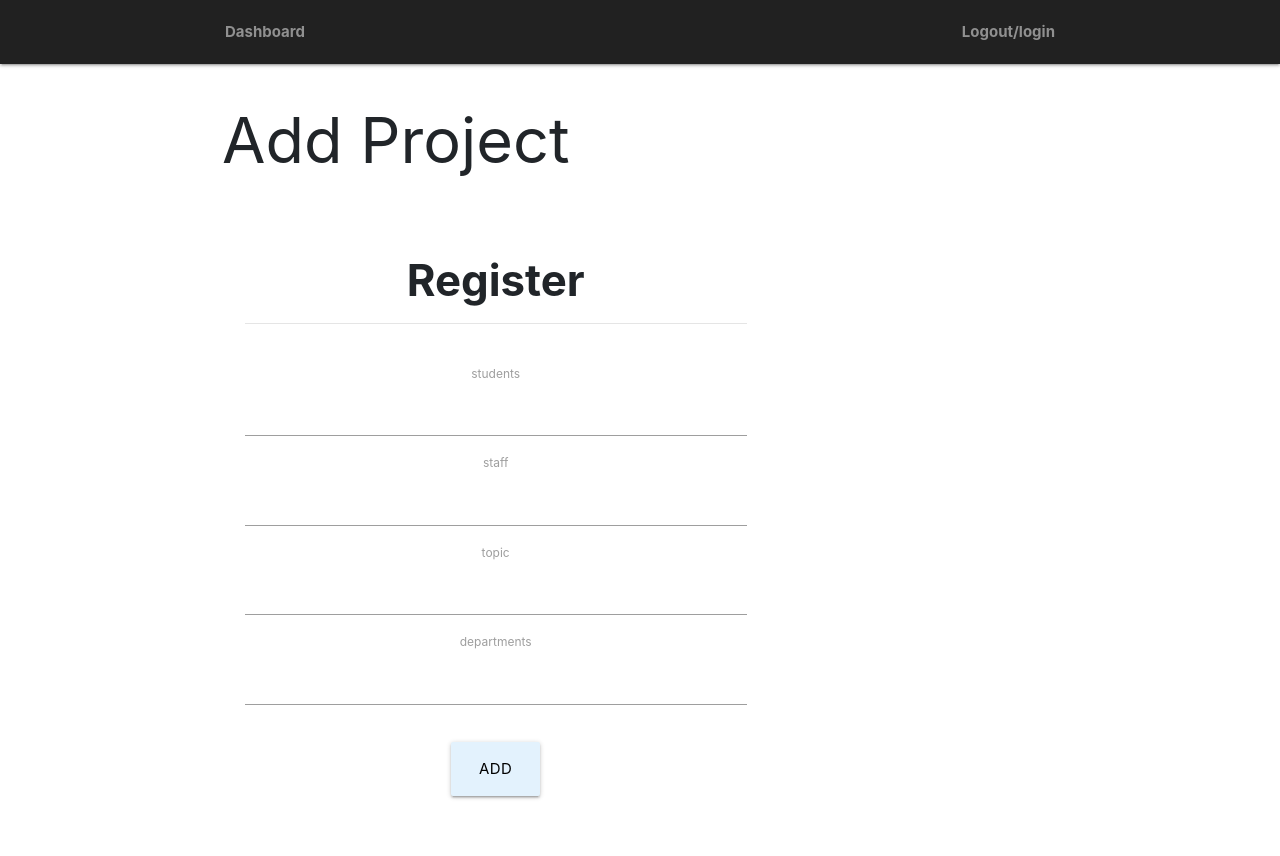
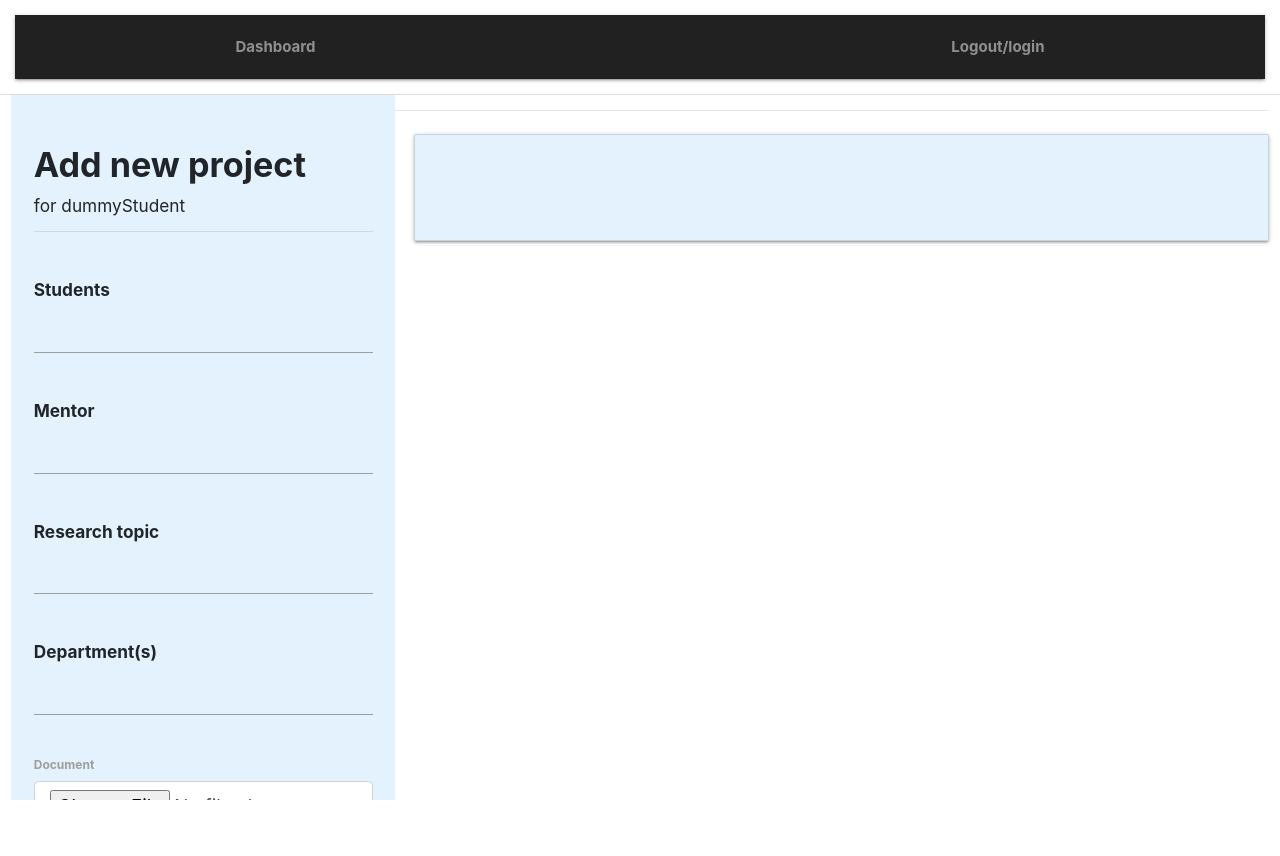
Before and after one commit to revathivijay/EWL-Using-Blockchain, a Flask app: page /add_project in a window 1280 px wide. After the commit the page ends 800 px from the top, so only its background shows below. Run offline with Flask 2, Linux system fonts and the light colour scheme; the visitor is signed in with stand-in values (Sample User, id 1); data that the repository does not hold is empty; some libraries are stand-ins or nearby versions.

Commit message:
everything works except after update_proj. CHANGE REPO NAME

```diff
--- a/Portal/forms.py
+++ b/Portal/forms.py
@@ -19,6 +19,9 @@ class SubmitResearchWork(FlaskForm):
     Document = FileField('Document',validators=[FileAllowed(['.docx', '.pdf', '.txt'])])
     submit = SubmitField('Add')
 
+class UpdateResearchWork(FlaskForm):
+    updatedDocument = FileField('Document',validators=[FileAllowed(['.docx', '.pdf', '.txt'])])
+    update = SubmitField('Update')
 
 class ReviewSubmission(FlaskForm):
 	scale = [(1, 'Non-existent'), (2, 'Poor'), (3, 'Average'), (4, 'Good'), (5, 'Excellent')]
--- a/Portal/routes.py
+++ b/Portal/routes.py
@@ -3,7 +3,8 @@
 # from Portal import app
 # from flask import Flask, session, escape, render_template, url_for, flash, redirect, request
 # from werkzeug import url_encode
-from Portal.forms import SubmitResearchWork, ReviewSubmission, LoginForm
+from forms import SubmitResearchWork, ReviewSubmission, LoginForm, UpdateResearchWork
+from werkzeug.utils import secure_filename
 # import hashlib #for SHA512
 from flask_login import login_user, current_user, logout_user, login_required
 # from sqlalchemy.orm import Session
@@ -12,6 +13,7 @@ from flask_login import login_user, current_user, logout_user, login_required
 # 8888888888888888888888888888888888888888888888888888888888888888888888888888888888888888888888888888888
 import os
 import shutil
+from bson.objectid import ObjectId
 from flask import Flask, render_template, request, Response, send_file, redirect, url_for
 # from camera import Camera
 # from send_email import Email
@@ -38,6 +40,7 @@ import os.path
 app = Flask(__name__)
 
 app.config['MONGO_DBNAME'] = 'earn_while_learn'
+app.config['STATIC_FOLDER'] = '/Portal/static/'
 app.config['MONGO_URI'] = 'mongodb://localhost:27017/earn_while_learn'
 app.secret_key = 'hi'
 
@@ -46,119 +49,211 @@ mongo = PyMongo(app)
 APP_ROOT = os.path.dirname(os.path.abspath(__file__))
 print(APP_ROOT)
 
+
 @app.route('/register', methods=['POST', 'GET'])
 def register():
 
-    form = LoginForm(request.form)
-    if 'username' in session:
-        print("IN Session")
-        return redirect('/')
+	form = LoginForm(request.form)
+	if 'username' in session:
+		print("IN Session")
+		return redirect('/')
 
-    if request.method == 'POST':
-        print("using db")
-        users = mongo.db.students
-        user_id = request.form.get('id')
-        user_email = request.form.get('email')
-        print(user_id, user_email)
+	if request.method == 'POST':
+		print("using db")
+		users = mongo.db.students
+		user_id = request.form.get('id')
+		user_email = request.form.get('email')
+		print(user_id, user_email)
 
-        print("search for user")
-        existing_user = users.find_one({'id': user_id})
-        if existing_user is None:
-            print("user doesn't exist")
-            hashpass = bcrypt.hashpw(request.form.get('password').encode('utf-8'), bcrypt.gensalt())
-            users.insert(
-                {'id': user_id,
-                 'email': user_email,
-                 'password': hashpass})
+		print("search for user")
+		existing_user = users.find_one({'id': user_id})
+		if existing_user is None:
+			print("user doesn't exist")
+			hashpass = bcrypt.hashpw(request.form.get('password').encode('utf-8'), bcrypt.gensalt())
+			users.insert(
+				{'id': user_id,
+				 'email': user_email,
+				 'password': hashpass})
 
-            session['username'] = "Eshita"
+			session['username'] = "Eshita"
 
-            print('go home')
-            return redirect('/')
+			print('go home')
+			return redirect('/')
 
-        print('user exists')
-        return render_template('register.html', msg = "The username is taken, please enter a different username", form=form)
+		print('user exists')
+		return render_template('register.html', msg = "The username is taken, please enter a different username", form=form)
 
-    print('send to signup')
-    return render_template('register.html', msg = "", form=form)
+	print('send to signup')
+	return render_template('register.html', msg = "", form=form)
+
 
 @app.route('/register_staff', methods=['POST', 'GET'])
 def register_staff():
 
-    form = LoginForm(request.form)
-    if 'username' in session:
-        print("IN Session")
-        return redirect('/')
+	form = LoginForm(request.form)
+	if 'username' in session:
+		print("IN Session")
+		return redirect('/')
 
-    if request.method == 'POST':
-        print("using db")
-        users = mongo.db.staff
-        user_id = request.form.get('id')
-        user_email = request.form.get('email')
-        print(user_id, user_email)
+	if request.method == 'POST':
+		print("using db")
+		users = mongo.db.staff
+		user_id = request.form.get('id')
+		user_email = request.form.get('email')
+		print(user_id, user_email)
 
-        print("search for user")
-        existing_user = users.find_one({'id': user_id})
-        if existing_user is None:
-            print("user doesn't exist")
-            hashpass = bcrypt.hashpw(request.form.get('password').encode('utf-8'), bcrypt.gensalt())
-            users.insert(
-                {'id': user_id,
-                 'email': user_email,
-                 'password': hashpass})
+		print("search for user")
+		existing_user = users.find_one({'id': user_id})
+		if existing_user is None:
+			print("user doesn't exist")
+			hashpass = bcrypt.hashpw(request.form.get('password').encode('utf-8'), bcrypt.gensalt())
+			users.insert(
+				{'id': user_id,
+				 'email': user_email,
+				 'password': hashpass})
 
-            session['username'] = "Prof. Murli"
+			session['username'] = "Prof. Murli"
 
-            print('go home')
-            return redirect('/')
+			print('go home')
+			return redirect('/')
 
-        print('user exists')
-        return render_template('register_staff.html', msg = "The username is taken, please enter a different username", form=form)
+		print('user exists')
+		return render_template('register_staff.html', msg = "The username is taken, please enter a different username", form=form)
 
-    print('send to signup')
-    return render_template('register_staff.html', msg = "", form=form)
+	print('send to signup')
+	return render_template('register_staff.html', msg = "", form=form)
+
 
 @app.route('/add_project', methods=['POST', 'GET'])
 def add_project():
 
-    form = SubmitResearchWork(request.form)
-    if 'username' not in session:
-        print("IN Session")
-        return redirect('/')
+	submit_work_form = SubmitResearchWork(request.form)
+	update_work_form = UpdateResearchWork(request.form)
+	if 'username' not in session:
+		print("IN Session")
+		return redirect('/')
 
-    if request.method == 'POST':
-        print("using db")
-        users = mongo.db.research
-        user_id_students = request.form.get('students')
-        user_id_staff = request.form.get('staff')
-        project_topic = request.form.get('topic')
-        departments_involved = request.form.get('departments')
-        print(user_id_students, user_id_staff, project_topic, departments_involved)
+	if request.method == 'POST':
+		print("using db")
+		research = mongo.db.research
+		user_id_students = request.form.get('students')
+		user_id_staff = request.form.get('staff')
+		project_topic = request.form.get('topic')
+		departments_involved = request.form.get('departments')
+		print(user_id_students, user_id_staff, project_topic, departments_involved)
 
-        print("inserting project")
-        users.insert(
-            {'students': user_id_students.split(","),
-             'staff': user_id_staff.split(","),
-             'topic':project_topic,
-             'departments': departments_involved.split(",")})
+		target = os.path.join(APP_ROOT, 'static/documents/')  # folder path
+		print(target)
+		if not os.path.isdir(target):
+			os.mkdir(target)  # create folder if not exits
 
-        print('done inserting')
-        return render_template('add_project.html', msg = "", form=form)
+		file_list = []
 
-    print(')))')
-    return render_template('add_project.html', msg = "", form=form)
+		for upload in request.files.getlist("Document"): #multiple image handel
+			filename = secure_filename(upload.filename)
+			destination = "/".join([target, filename])
+			upload.save(destination)
+			print(filename, "ho gayi upload")
+			file_list.append(filename)
+			break
+
+		print('Doc uploaded')
+
+
+		if user_id_students!=None:
+
+			print("############################# inserting project ##################################")
+			research.insert(
+				{'students': user_id_students.split(","),
+				 'staff': user_id_staff.split(","),
+				 'topic':project_topic,
+				 'departments': departments_involved.split(","),
+				 'file_list': file_list})
+
+			print('done inserting')
+			my_projects, topic_list, file_lists = get_project_lists()
+			total = len(my_projects)
+			# for projects now inserted
+			return render_template('add_project.html', msg = "", submit_work_form=submit_work_form, update_work_form=update_work_form, my_projects = my_projects, topic_list=topic_list, file_lists=file_lists, total=total)
+
+		return "NOoooooooooooooooo"
+
+	# for already existing projects
+	my_projects, topic_list, file_lists = get_project_lists()
+	print('$$$$$$$$$$$$$$$$$$$$$$$$$$$$$$$$$$$$$$$$$$$',file_lists)
+	total = len(my_projects)
+	print('already existing projects displayed')
+	return render_template('add_project.html', msg = "", submit_work_form=submit_work_form, update_work_form=update_work_form, my_projects = my_projects, topic_list=topic_list, file_lists=file_lists, total=total)
+
+
+@app.route('/update_project/<id>', methods=['POST'])
+def update_project(id):
+
+	target = os.path.join(APP_ROOT, 'static/documents/')  # folder path
+	print(target)
+	if not os.path.isdir(target):
+		os.mkdir(target)  # create folder if not exits
+
+	files = []
+	for upload in request.files.getlist("Document"): #multiple image handel
+		filename = secure_filename(upload.filename)
+		destination = "/".join([target, filename])
+		upload.save(destination)
+		# research.insert({'file_list': filename})
+		print(filename, "ho gayi upload")
+		files.append(filename)
+		break
+
+	project = mongo.db.research.find_one({"_id":ObjectId(id)})
+	if 'file_list' in project:
+		file_list = project["files"]
+		file_list = append(files[0])
+	else:
+		file_list = [files[0]]
+	db.update({"_id":id}, {"$set":{"file_list":file_list}})
+
+	print('Doc uploaded')
+	return redirect('/add_project')
+
+
+def get_project_lists():
+
+	my_projects = []
+	topic_list = []
+	file_lists = []
+
+	my_id = "171071059"
+
+	print("getting project lists", my_id)
+
+	projects = mongo.db.research
+	project_details= projects.find({})
+	for project in project_details:
+		#print("************************************", project)
+		students = project["students"]
+		if my_id in students:
+			my_projects.append(project["_id"])
+			topic_list.append(project["topic"])
+			if 'file_list' in project:
+				file_lists.append(project["file_list"])
+			else:
+				file_lists.append([])
+				print('No docs uploaded')
+	# print(my_projects, topic_list, file_lists)
+	return my_projects, topic_list, file_lists
+
 
 @app.route('/helper_login_student')
 def helper_login_student():
-    session['username'] = 'Ram'
-    session['id'] = '171071059'
-    return redirect('/dashboard')
+	session['username'] = 'Ram'
+	session['id'] = '171071059'
+	return redirect('/dashboard')
 
 @app.route('/helper_login_staff')
 def helper_login_staff():
-    session['username'] = 'Mr. Murli'
-    session['id'] = '1'
-    return redirect('/')
+	session['username'] = 'Mr. Murli'
+	session['id'] = '1'
+	return redirect('/')
 
 
 # @app.route('/userlogin', methods=['POST', 'GET'])
@@ -188,18 +283,18 @@ def helper_login_staff():
 #
 @app.route('/logout')
 def logout():
-    session.pop('username', None)
-    return redirect('/register')
+	session.pop('username', None)
+	return redirect('/register')
 
 
 @app.route("/")
 def home():
-    return "HOME"
+	return "HOME"
 
 @app.route("/dashboard", methods=['POST', 'GET'])
 def dashboard():
-    form = SubmitResearchWork(request.form)
-    return render_template('dashboard.html', title='Dashboard', form = form)
+	form = SubmitResearchWork(request.form)
+	return render_template('dashboard.html', title='Dashboard', form = form)
 
 
 # @app.route("/login", methods=['GET', 'POST'])
@@ -255,4 +350,4 @@ def dashboard():
 #     return render_template('dashboard.html', title='Dashboard')
 #
 if __name__ == '__main__':
-    app.run(debug=True, port=8080)
+	app.run(debug=True, port=1240)
--- a/Portal/templates/add_project.html
+++ b/Portal/templates/add_project.html
@@ -1,77 +1,159 @@
 {% extends "layout.html" %}
 {% block content %}
-
 <html itemscope itemtype="http://schema.org/Article">
 <body>
-<h1>Add Project</h1>
-<br>
-    <div class="valign col s12 center-align transparent">
-        <form method="POST" action="/add_project">
-            {{ form.hidden_tag() }}
-            <fieldset class="form-group">
-                <h3><b>Register</b></h3>
-                <hr>
-                <br>
 
-                <div class="form-group">
-                    {{ form.students.label(class="form-control-label") }}
-                    {% if form.students.errors %}
-                        {{ form.students(class="form-control form-control-lg is-invalid") }}
+<head>
+    <script src="static/js/pdfobject.js"></script>
+</head>
+     <div class = "child-div blue lighten-5 col s3" style="width: 30%; float:left; position:fixed">
+        <fieldset class="form-group">
+            <br>
+            <h4><b>Add new project</h4>
+            <h6> for dummyStudent </h6>
+            <hr>
+            <br>
+
+        <form method="POST" action="{{ url_for('add_project') }}" enctype="multipart/form-data">
+            <div class="form-group">
+                <h6><b>Students</b></h6>
+                    {% if submit_work_form.students.errors %}
+                        {{ submit_work_form.students(class="form-control form-control-lg is-invalid") }}
                         <div class="invalid-feedback">
-                            {% for error in form.students.errors %}
+                            {% for error in submit_work_form.students.errors %}
                                 <span>{{ error }}</span>
                             {% endfor %}
                         </div>
                     {% else %}
-                        {{ form.students(class="form-control form-control-lg") }}
+                        {{ submit_work_form.students(class="form-control form-control-lg") }}
                     {% endif %}
-                </div>
+            </div>
+            <br>
 
-                <div class="form-group">
-                    {{ form.staff.label(class="form-control-label") }}
-                    {% if form.staff.errors %}
-                        {{ form.staff(class="form-control form-control-lg is-invalid") }}
+            <div class="form-group">
+                <h6><b>Mentor</b></h6>
+                    {% if submit_work_form.staff.errors %}
+                        {{ submit_work_form.staff(class="form-control form-control-lg is-invalid") }}
                         <div class="invalid-feedback">
-                            {% for error in form.staff.errors %}
+                            {% for error in submit_work_form.staff.errors %}
                                 <span>{{ error }}</span>
                             {% endfor %}
                         </div>
                     {% else %}
-                        {{ form.staff(class="form-control form-control-lg") }}
+                        {{ submit_work_form.staff(class="form-control form-control-lg") }}
                     {% endif %}
-                </div>
-                <div class="form-group">
-                    {{ form.topic.label(class="form-control-label") }}
-                    {% if form.topic.errors %}
-                        {{ form.topic(class="form-control form-control-lg is-invalid") }}
+            </div>
+            <br>
+
+            <div class="form-group">
+                <h6><b>Research topic</b></h6>
+                    {% if submit_work_form.topic.errors %}
+                        {{ submit_work_form.topic(class="form-control form-control-lg is-invalid") }}
                         <div class="invalid-feedback">
-                            {% for error in form.topic.errors %}
+                            {% for error in submit_work_form.topic.errors %}
                                 <span>{{ error }}</span>
                             {% endfor %}
                         </div>
                     {% else %}
-                        {{ form.topic(class="form-control form-control-lg") }}
+                        {{ submit_work_form.topic(class="form-control form-control-lg") }}
                     {% endif %}
-                </div>
-                <div class="form-group">
-                    {{ form.departments.label(class="form-control-label") }}
-                    {% if form.departments.errors %}
-                        {{ form.departments(class="form-control form-control-lg is-invalid") }}
+            </div>
+            <br>
+
+            <div class="form-group">
+                <h6><b>Department(s)</b></h6>
+                    {% if submit_work_form.departments.errors %}
+                        {{ submit_work_form.departments(class="form-control form-control-lg is-invalid") }}
                         <div class="invalid-feedback">
-                            {% for error in form.departments.errors %}
+                            {% for error in submit_work_form.departments.errors %}
                                 <span>{{ error }}</span>
                             {% endfor %}
                         </div>
                     {% else %}
-                        {{ form.departments(class="form-control form-control-lg") }}
+                        {{ submit_work_form.departments(class="form-control form-control-lg") }}
                     {% endif %}
-                </div>
+            </div>
             <br>
 
             <div class="form-group">
-            {{ form.submit(class="button-border hoverable waves-effect waves-light btn-large blue lighten-5 black-text") }}
+                 {{ submit_work_form.Document.label(class="form-control-label") }}
+                 {% if submit_work_form.Document.errors %}
+                     {{ submit_work_form.Document(class="form-control form-control-lg is-invalid") }}
+                     <div class="invalid-feedback">
+                         {% for error in submit_work_form.Document.errors %}
+                             <span>{{ error }}</span>
+                         {% endfor %}
+                     </div>
+                 {% else %}
+                     {{ submit_work_form.Document(class="form-control form-control-lg") }}
+                 {% endif %}
             </div>
+
+            <div class="form-group">
+            <a href = "{{ url_for('add_project') }}"> {{ submit_work_form.submit(class="button-border hoverable waves-effect waves-light btn-large blue lighten-3 black-text") }} </a>
+            </div>
+            </b></h4>
         </form>
+    </fieldset>
+</div>
+    <hr>
+    <div class = "child-div card blue lighten-5 col s7" style="width: 68%; float:right; overflow-y:scroll; height:100%; ">
+        <fieldset class="form-group">
+            <br>
+
+           {% for i in range(0, total) %}
+
+                <div class="form-group">
+                    <h5><b>{{ topic_list[i] }}</b></h5>
+                    <i>Status:</i> Submitted for publication  <br>
+                    <br>
+                    {% for file in file_lists[i] %}
+                        <embed src="./static/documents/{{ file }}" type="application/pdf" height="400px" width="80%">
+                        <hr>
+                    {% endfor %}
+                </div>
+                <br>
+
+                <div class = "dim">
+                <span class = 'black-text'>
+                    <h6><b> Update your progress</b></h6>
+                    <form method="POST" action="{{ url_for('update_project', id=my_projects[i]) }}" enctype="multipart/form-data">
+                    <div class="form-group">
+                             {{ update_work_form.updatedDocument.label(class="form-control-label") }}
+                             {% if update_work_form.updatedDocument.errors %}
+                                 {{ update_work_form.updatedDocument(class="form-control form-control-lg is-invalid") }}
+                                 <div class="invalid-feedback">
+                                     {% for error in update_work_form.updatedDocument.errors %}
+                                         <span>{{ error }}</span>
+                                     {% endfor %}
+                                 </div>
+                             {% else %}
+                                 {{ update_work_form.updatedDocument(class="form-control form-control-lg") }}
+                             {% endif %}
+                    </div>
+                </span>
+                <div class="form-group">
+                    <a href = "{{ url_for('update_project', id=my_projects[i]) }}"> {{ update_work_form.update(class="button-border hoverable waves-effect waves-light btn-large blue lighten-3 black-text") }} </a>
+                </div>
+            </form>
+        </form>
+                </p>
+                </div>
+                <br>
+                <hr>
+                <br>
+
+
+           {% endfor %}
+
+
+
+        </fieldset>
+    </div>
+
+
+
     </body>
 </html>
+
 {% endblock content %}
--- a/Portal/templates/layout.html
+++ b/Portal/templates/layout.html
@@ -13,6 +13,7 @@
     <!--Import materialize.css-->
 
     <link type="text/css" rel="stylesheet" href="static/css/materialize.min.css" media="screen,projection"/>
+    <link type="text/css" rel="stylesheet" href="static/css/materialize.css" media="screen,projection"/>
 
     {% if title %}
         <title>{{ title }}</title>
@@ -21,7 +22,7 @@
     {% endif %}
 </head>
 <body class = "content">
-    <header class="site-header">
+    <header class="collapsible-header">
       <nav class="grey darken-4 navbar navbar-expand-md navbar-dark">
         <div class="container">
           <button class="navbar-toggler" type="button" data-toggle="collapse" data-target="#navbarToggle" aria-controls="navbarToggle" aria-expanded="false" aria-label="Toggle navigation">
@@ -39,9 +40,9 @@
         </div>
       </nav>
     </header>
-    <main role="main" class="container">
+    <main role="main" class="main-div">
       <div class="row">
-        <div class="col-md-8">
+        <div class="col s12">
           {% with messages = get_flashed_messages(with_categories=true) %}
             {% if messages %}
               {% for category, message in messages %}
--- a/Portal/templates/login.html
+++ b/Portal/templates/login.html
@@ -4,7 +4,7 @@
 <html itemscope itemtype="http://schema.org/Article">
 <body>
 <br>
-    <div class="valign col s12 center-align transparent">
+    <div class="valign col s8 center-align transparent">
         <form method="POST" action="/login">
             {{ form.hidden_tag() }}
             <fieldset class="form-group">
```
Also changed, not shown: Portal/static/main.css (+14 -0 lines), Portal/templates/dashboard.html (+1 -43 lines), 5 other files.
